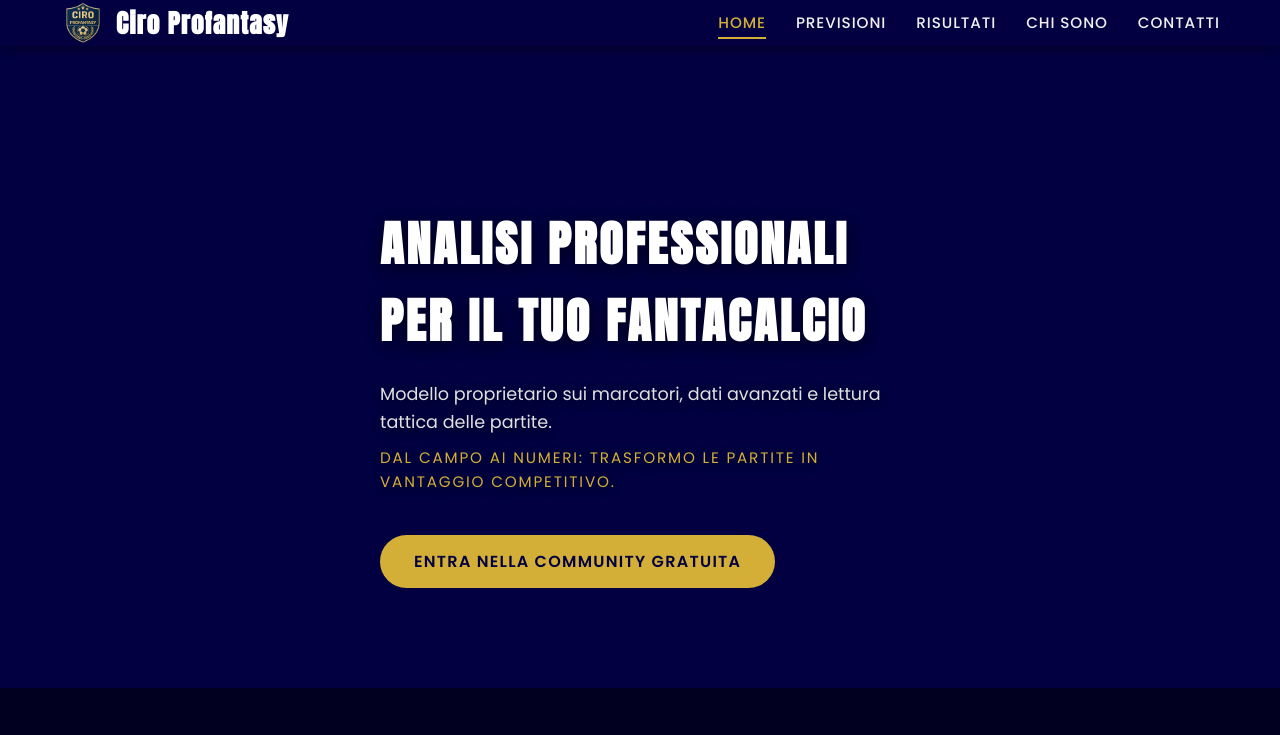
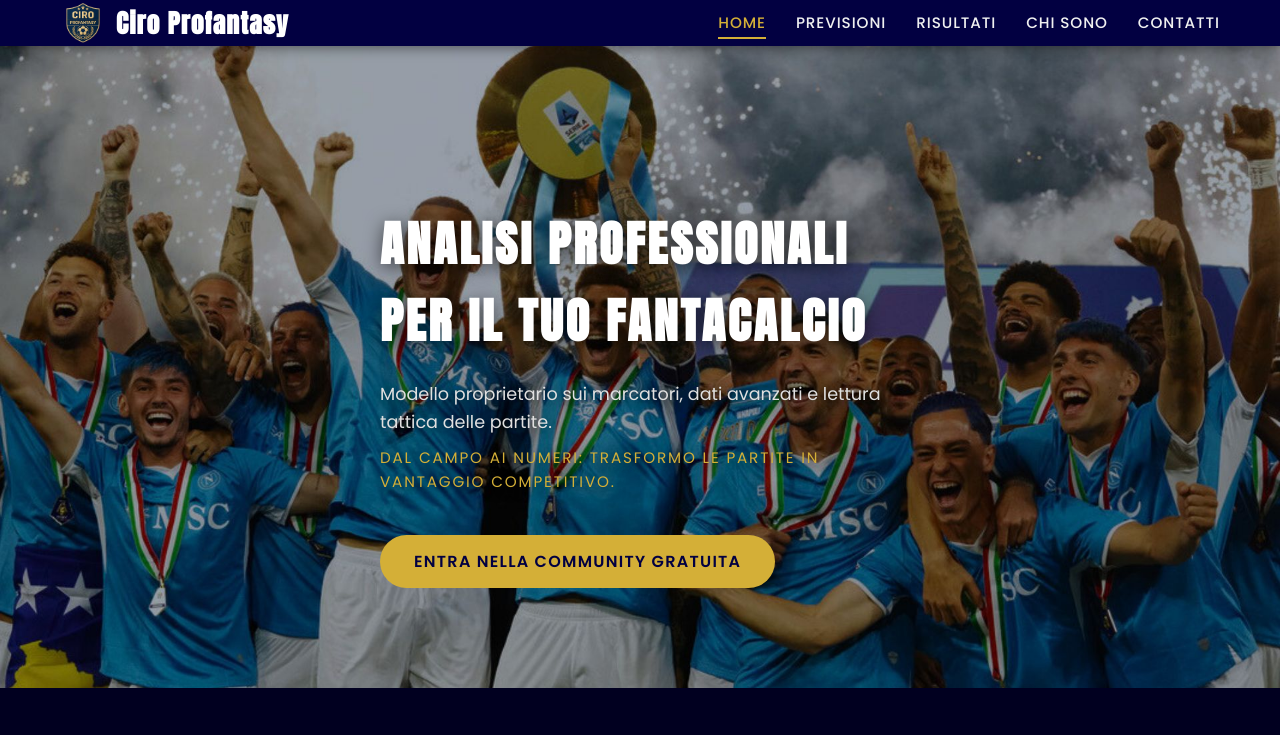
Before and after one commit to CiroPunzo/fantacalcio-sito, a website: page index.html in a window 1280 px wide. Shown: the top 735 px of the page. Drawn offline with Linux system fonts and the light colour scheme.

Commit message:
Update style.css

```diff
--- a/css/style.css
+++ b/css/style.css
@@ -122,16 +122,17 @@ html, body {
 /* HERO: FULL IMAGE */
 .hero {
     position: relative;
-    min-height: 560px;  /* invece di 420px */
-    background-image: url("img/hero-background.jpg");
+    min-height: 560px;
+    background-image: url("../img/hero-background.jpg");  /* <<< cambia così */
     background-size: cover;
     background-position: center;
     background-repeat: no-repeat;
     color: #ffffff;
     display: flex;
     align-items: flex-end;
-    padding: 160px 20px 90px; /* un po' più spazio top e bottom */
+    padding: 160px 20px 90px;
 }
+
 
 
 .hero .container {
```
